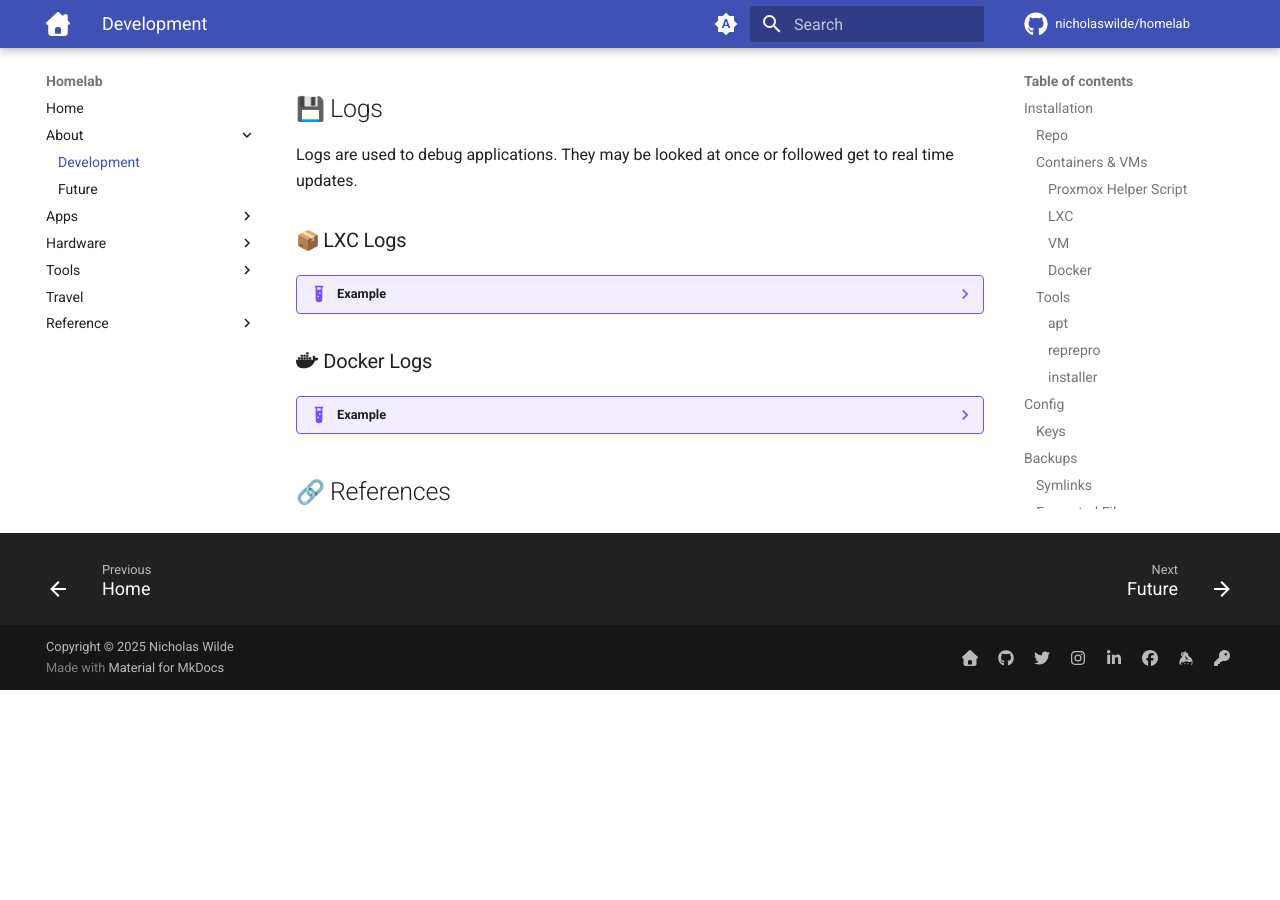
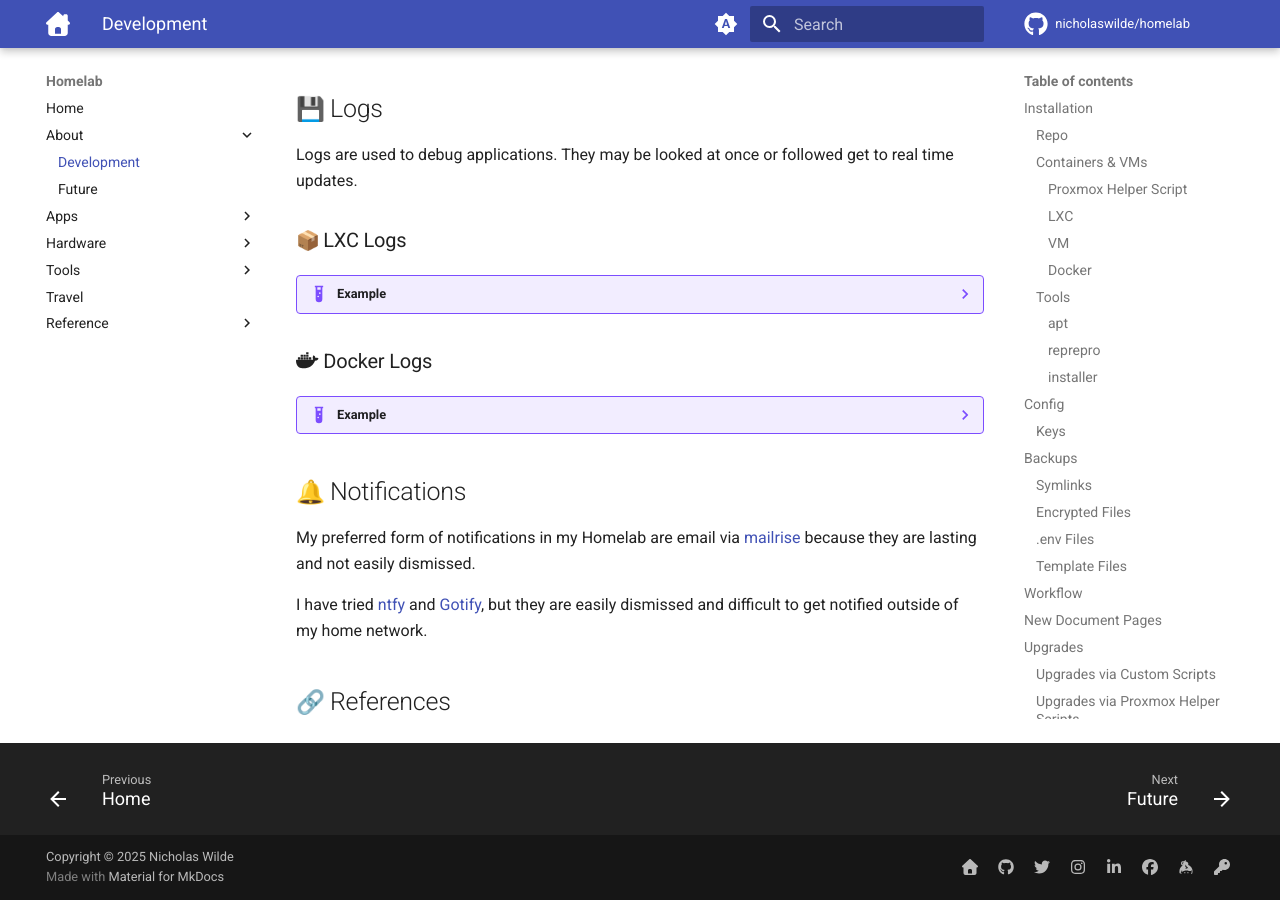
Before and after one commit to nicholaswilde/homelab, an MkDocs documentation site: the page built from docs/about/development.md, in a window 1280 px wide and 900 px high, scrolled down 5928 px. Built offline with MkDocs 1.6.1 and Material for MkDocs 9.7.7, drawn with Linux system fonts in a browser that asks for light colours; emoji names are drawn with the system emoji font; comment, search, counter and statistics services are not loaded; before the commit the page ends 6618 px from its top, so only the background shows below that.

Commit message:
Document preferred notification methods for Homelab
Added a section on preferred notification methods in Homelab.

````diff
--- a/docs/about/development.md
+++ b/docs/about/development.md
@@ -298,6 +298,12 @@
         docker logs immich-server -f
         ```
 
+## :bell: Notifications
+
+My preferred form of notifications in my Homelab are email via [mailrise][17] because they are lasting and not easily dismissed.
+
+I have tried [ntfy][18] and [Gotify][19], but they are easily dismissed and difficult to get notified outside of my home network.
+
 ## :link: References
 
 [3]: <../tools/jinja2-cli.md>
````
Also changed, not shown: other parts of docs/about/development.md (+3 -0 lines).
